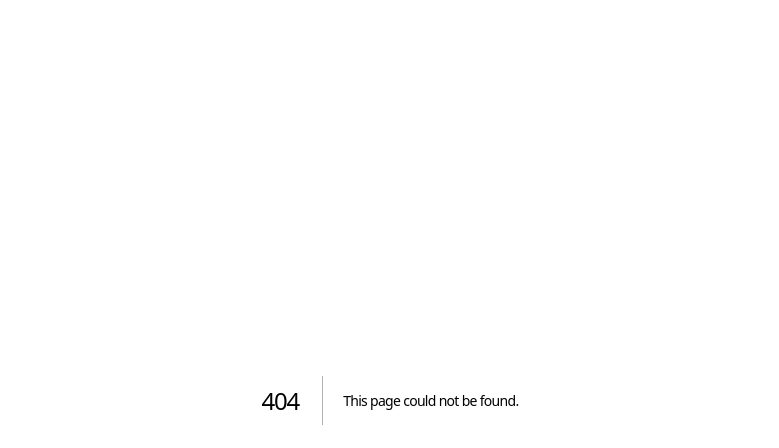
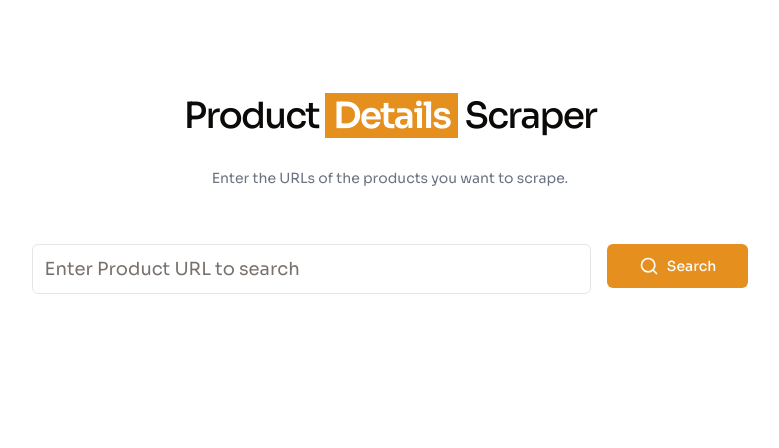
Before and after one commit to MukamaMuhammad/yenex, a Next.js app: page /product-details in a window 1280 px wide. Before the commit this address had no page. Shown: the top 448 px of the page, without its empty margins (250-1029 px from the left). Built offline with nearby package versions, Linux system fonts and the light colour scheme.

Commit message:
Product Details Scraper UI Added

```diff
--- /dev/null
+++ b/app/product-details/page.tsx
@@ -0,0 +1,22 @@
+import React from "react";
+import { UrlSearch } from "@components/url-search";
+
+const page = () => {
+  return (
+    <div className="container w-full mx-auto px-4 py-8 min-h-screen flex flex-col pt-24 items-center">
+      <h1 className="text-2xl md:text-4xl font-medium mb-8 text-center">
+        Product{" "}
+        <span className="bg-primary text-white font-semibold px-2">
+          Details
+        </span>{" "}
+        Scraper
+      </h1>
+      <p className="text-center text-sm text-gray-500 mb-4">
+        Enter the URLs of the products you want to scrape.
+      </p>
+      <UrlSearch />
+    </div>
+  );
+};
+
+export default page;
--- /dev/null
+++ b/components/product-display.tsx
@@ -0,0 +1,195 @@
+import {
+  Card,
+  CardContent,
+  CardDescription,
+  CardHeader,
+  CardTitle,
+} from "@/components/ui/card";
+import {
+  Accordion,
+  AccordionContent,
+  AccordionItem,
+  AccordionTrigger,
+} from "@/components/ui/accordion";
+import { Star } from "lucide-react";
+import Image from "next/image";
+
+interface ProductInfo {
+  name: string;
+  description: string;
+  image: {
+    url: string;
+    alt: string;
+  } | null;
+  ratings: number;
+  reviews: {
+    rating: number;
+    comment: string;
+    author: string;
+  }[];
+  whereToBuy: {
+    retailer: string;
+    country: string;
+    price: string;
+    url: string;
+  }[];
+  specifications: {
+    label: string;
+    value: string;
+  }[];
+  faqs: {
+    question: string;
+    answer: string;
+  }[];
+}
+
+interface ProductDisplayProps {
+  productInfo: ProductInfo;
+}
+
+export function ProductDisplay({ productInfo }: ProductDisplayProps) {
+  return (
+    <div className="w-full max-w-3xl mx-auto space-y-6 p-4">
+      {/* Product Header */}
+      <Card>
+        <CardHeader>
+          <CardTitle>{productInfo.name}</CardTitle>
+          {productInfo.image && (
+            <div className="relative aspect-square w-full max-w-md mx-auto mt-4">
+              <Image
+                src={productInfo.image.url}
+                alt={productInfo.image.alt || productInfo.name}
+                fill
+                className="object-contain rounded-md"
+                sizes="(max-width: 768px) 100vw, 400px"
+                priority
+              />
+            </div>
+          )}
+          <CardDescription className="mt-4">
+            {productInfo.description}
+          </CardDescription>
+        </CardHeader>
+        <CardContent>
+          <div className="flex items-center gap-2">
+            {[...Array(5)].map((_, i) => (
+              <Star
+                key={i}
+                className={`w-5 h-5 ${
+                  i < productInfo.ratings
+                    ? "fill-primary text-primary"
+                    : "fill-muted text-muted"
+                }`}
+              />
+            ))}
+            <span className="text-sm text-muted-foreground">
+              ({productInfo.ratings} out of 5)
+            </span>
+          </div>
+        </CardContent>
+      </Card>
+
+      {/* Specifications */}
+      <Card>
+        <CardHeader>
+          <CardTitle>Specifications</CardTitle>
+        </CardHeader>
+        <CardContent>
+          <div className="grid grid-cols-1 md:grid-cols-2 gap-4">
+            {productInfo.specifications.map((spec, index) => (
+              <div key={index} className="flex flex-col">
+                <span className="text-sm font-medium text-muted-foreground">
+                  {spec.label}
+                </span>
+                <span className="text-base">{spec.value}</span>
+              </div>
+            ))}
+          </div>
+        </CardContent>
+      </Card>
+
+      {/* Where to Buy */}
+      <Card>
+        <CardHeader>
+          <CardTitle>Where to Buy</CardTitle>
+        </CardHeader>
+        <CardContent>
+          <div className="space-y-4">
+            {productInfo.whereToBuy.map((retailer, index) => (
+              <div
+                key={index}
+                className="flex items-center justify-between border-b last:border-0 pb-2"
+              >
+                <span className="font-medium">{retailer.retailer}</span>
+                <span className="text-primary font-bold">
+                  {retailer.country}
+                </span>
+                <span className="text-primary font-bold">{retailer.price}</span>
+                <a
+                  href={retailer.url}
+                  target="_blank"
+                  rel="noopener noreferrer"
+                  className="text-primary hover:underline"
+                >
+                  Visit Store
+                </a>
+              </div>
+            ))}
+          </div>
+        </CardContent>
+      </Card>
+
+      {/* Reviews */}
+      <Card>
+        <CardHeader>
+          <CardTitle>Customer Reviews</CardTitle>
+        </CardHeader>
+        <CardContent>
+          <div className="space-y-4">
+            {productInfo.reviews.map((review, index) => (
+              <div key={index} className="border-b last:border-0 pb-4">
+                <div className="flex items-center gap-2 mb-2">
+                  <div className="flex items-center">
+                    {[...Array(5)].map((_, i) => (
+                      <Star
+                        key={i}
+                        className={`w-4 h-4 ${
+                          i < review.rating
+                            ? "fill-primary text-primary"
+                            : "fill-muted text-muted"
+                        }`}
+                      />
+                    ))}
+                  </div>
+                  <span className="text-sm font-medium">{review.author}</span>
+                </div>
+                <p className="text-sm text-muted-foreground">
+                  {review.comment}
+                </p>
+              </div>
+            ))}
+          </div>
+        </CardContent>
+      </Card>
+
+      {/* FAQs */}
+      <Card>
+        <CardHeader>
+          <CardTitle>Frequently Asked Questions</CardTitle>
+        </CardHeader>
+        <CardContent>
+          <Accordion type="single" collapsible className="w-full">
+            {productInfo.faqs.map((faq, index) => (
+              <AccordionItem key={index} value={`faq-${index}`}>
+                <AccordionTrigger className="text-left">
+                  {faq.question}
+                </AccordionTrigger>
+                <AccordionContent>{faq.answer}</AccordionContent>
+              </AccordionItem>
+            ))}
+          </Accordion>
+        </CardContent>
+      </Card>
+    </div>
+  );
+}
--- /dev/null
+++ b/components/url-search.tsx
@@ -0,0 +1,111 @@
+"use client";
+
+import { useState } from "react";
+import { Input } from "@/components/ui/input";
+import { Button } from "@/components/ui/button";
+import { Loader2, Search } from "lucide-react";
+import { ProductDisplay } from "@/components/product-display";
+
+interface ProductInfo {
+  name: string;
+  description: string;
+  ratings: number;
+  image: {
+    url: string;
+    alt: string;
+  } | null;
+  reviews: Array<{
+    rating: number;
+    comment: string;
+    author: string;
+  }>;
+  whereToBuy: Array<{
+    retailer: string;
+    country: string;
+    price: string;
+    url: string;
+  }>;
+  specifications: Array<{
+    value: string;
+    label: string;
+  }>;
+  faqs: Array<{
+    question: string;
+    answer: string;
+  }>;
+}
+
+export function UrlSearch() {
+  const [url, setUrl] = useState("");
+  const [searching, setSearching] = useState(false);
+  const [productInfo, setProductInfo] = useState<ProductInfo | null>(null);
+
+  const handleSubmit = async (e: React.FormEvent) => {
+    e.preventDefault();
+    setSearching(true);
+    try {
+      const response = await fetch(
+        `${process.env.NEXT_PUBLIC_SCRAPER_API_URL}/api/product-scraper`,
+        {
+          method: "POST",
+          headers: {
+            "Content-Type": "application/json",
+            "X-API-Key": process.env.NEXT_PUBLIC_SCRAPER_API_KEY || "", // If you're using API key auth
+          },
+          body: JSON.stringify({ url }),
+        }
+      );
+
+      if (!response.ok) {
+        throw new Error(`HTTP error! status: ${response.status}`);
+      }
+
+      const result = await response.json();
+      setProductInfo(result);
+    } catch (error) {
+      console.error("Error fetching product info:", error);
+    } finally {
+      setSearching(false);
+    }
+  };
+
+  return (
+    <div className="flex flex-col items-center w-full md:w-[60%]">
+      <div className="w-full max-w-3xl px-4 pt-10">
+        <form
+          onSubmit={handleSubmit}
+          className="flex flex-col sm:flex-row gap-4 mb-8"
+        >
+          <Input
+            type="url"
+            placeholder="Enter Product URL to search"
+            value={url}
+            onChange={(e) => setUrl(e.target.value)}
+            className="flex-grow text-lg py-6"
+            disabled={searching}
+          />
+          <Button
+            type="submit"
+            size="lg"
+            className="w-full sm:w-auto"
+            disabled={searching}
+          >
+            {searching ? (
+              <>
+                <Loader2 className="mr-2 h-5 w-5 animate-spin" />
+                Searching...
+              </>
+            ) : (
+              <>
+                <Search className="mr-2 h-5 w-5" />
+                Search
+              </>
+            )}
+          </Button>
+        </form>
+      </div>
+
+      {productInfo && <ProductDisplay productInfo={productInfo} />}
+    </div>
+  );
+}
```
